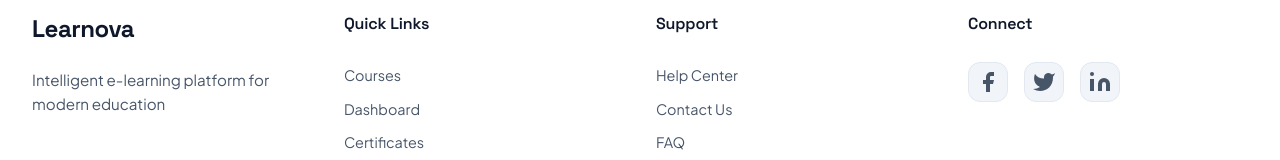
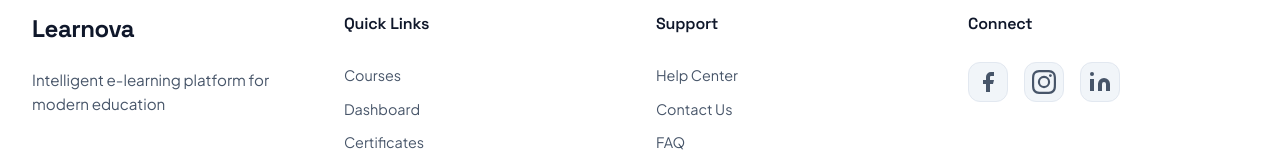
Before and after one commit to yassineBenAmor7/learnova-platform, a React app in the folder frontend/: page / in a window 1280 px wide. Shown: the part 1406-1566 px from the top of the page. Built offline with nearby package versions, Linux system fonts and the light colour scheme; the HTML template or start-up script is replaced by a standard one.

Commit message:
Update social media links in footer to open official Facebook, Instagram, and LinkedIn pages

```diff
--- a/frontend/src/components/Footer/Footer.jsx
+++ b/frontend/src/components/Footer/Footer.jsx
@@ -35,17 +35,17 @@
         <div className="footer-section">
           <h4 className="footer-heading">Connect</h4>
           <div className="footer-social">
-            <a href="#" className="social-link" aria-label="Facebook">
+            <a href="https://www.facebook.com" className="social-link" aria-label="Facebook" target="_blank" rel="noopener noreferrer">
               <svg width="24" height="24" viewBox="0 0 24 24" fill="currentColor">
                 <path d="M18 2h-3a5 5 0 00-5 5v3H7v4h3v8h4v-8h3l1-4h-4V7a1 1 0 011-1h3z"/>
               </svg>
             </a>
-            <a href="#" className="social-link" aria-label="Twitter">
+            <a href="https://www.instagram.com" className="social-link" aria-label="Instagram" target="_blank" rel="noopener noreferrer">
               <svg width="24" height="24" viewBox="0 0 24 24" fill="currentColor">
-                <path d="M23 3a10.9 10.9 0 01-3.14 1.53 4.48 4.48 0 00-7.86 3v1A10.66 10.66 0 013 4s-4 9 5 13a11.64 11.64 0 01-7 2c9 5 20 0 20-11.5a4.5 4.5 0 00-.08-.83A7.72 7.72 0 0023 3z"/>
+                <path d="M12 2.163c3.204 0 3.584.012 4.85.07 3.252.148 4.771 1.691 4.919 4.919.058 1.265.069 1.645.069 4.849 0 3.205-.012 3.584-.069 4.849-.149 3.225-1.664 4.771-4.919 4.919-1.266.058-1.644.07-4.85.07-3.204 0-3.584-.012-4.849-.07-3.26-.149-4.771-1.699-4.919-4.92-.058-1.265-.07-1.644-.07-4.849 0-3.204.013-3.583.07-4.849.149-3.227 1.664-4.771 4.919-4.919 1.266-.057 1.645-.069 4.849-.069zM12 0C8.741 0 8.333.014 7.053.072 2.695.272.273 2.69.073 7.051.014 8.333 0 8.741 0 12c0 3.259.014 3.668.072 4.948.2 4.358 2.618 6.78 6.98 6.98 1.281.058 1.689.072 4.948.072 3.259 0 3.668-.014 4.948-.072 4.354-.2 6.782-2.618 6.979-6.98.059-1.28.073-1.689.073-4.948 0-3.259-.014-3.667-.072-4.947-.196-4.354-2.617-6.78-6.979-6.98C15.668.014 15.259 0 12 0zm0 5.838a6.162 6.162 0 1 0 0 12.324 6.162 6.162 0 0 0 0-12.324zM12 16a4 4 0 1 1 0-8 4 4 0 0 1 0 8zm6.406-11.845a1.44 1.44 0 1 0 0 2.881 1.44 1.44 0 0 0 0-2.881z"/>
               </svg>
             </a>
-            <a href="#" className="social-link" aria-label="LinkedIn">
+            <a href="https://www.linkedin.com" className="social-link" aria-label="LinkedIn" target="_blank" rel="noopener noreferrer">
               <svg width="24" height="24" viewBox="0 0 24 24" fill="currentColor">
                 <path d="M16 8a6 6 0 016 6v7h-4v-7a2 2 0 00-2-2 2 2 0 00-2 2v7h-4v-7a6 6 0 016-6zM2 9h4v12H2z"/>
                 <circle cx="4" cy="4" r="2"/>
```
